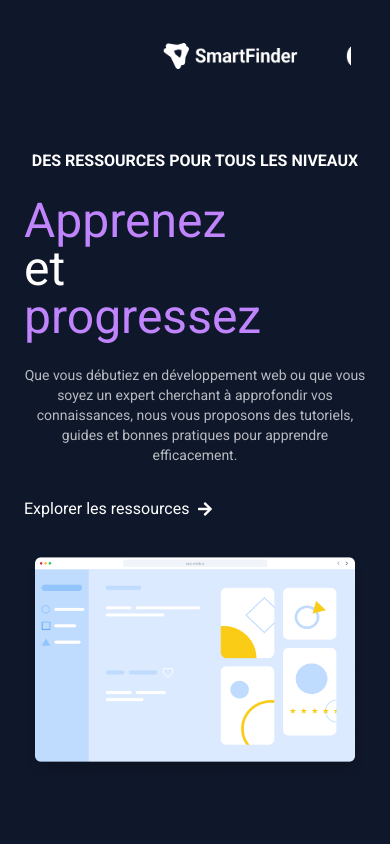
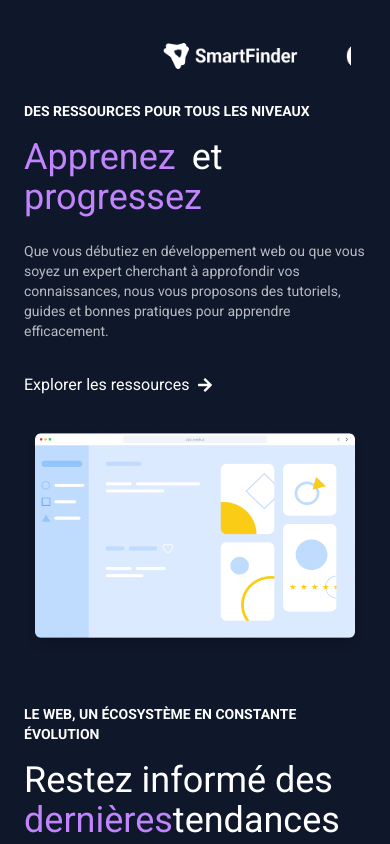
Before and after one commit to kenza15a/weeb_project_front, a React (Create React App) app: page / in a window 390 px wide. Shown: the part 820-1664 px from the top of the page. Built offline with nearby package versions, Linux system fonts and the light colour scheme.

Commit message:
homepage/mobile cta and footer mobile display

```diff
--- a/src/components/Footer/Footer.jsx
+++ b/src/components/Footer/Footer.jsx
@@ -46,7 +46,7 @@ const Footer = () => {
 
   return (
     <footer className=" bg-white min-h-[30vh] text-gray-400 py-8 px-8 md:px-12 flex flex-col justify-center items-center gap-y-4">
-      <div className="w-full h-full flex flex-row justify-around  gap-x-20   ">
+      <div className="w-full h-full flex md:flex-row flex-col justify-around  gap-x-20   ">
         <LogoBlock />
         <FooterBlocksArea blocks={blocks} className="ml-520" />
       </div>
--- a/src/components/Footer/FooterBlocksArea.jsx
+++ b/src/components/Footer/FooterBlocksArea.jsx
@@ -2,10 +2,15 @@ import React from "react";
 import LinkList from "./LinkList";
 import clsx from "clsx";
 
-const FooterBlocksArea = ({ blocks,className }) => {
-  //block.id block.link
+const FooterBlocksArea = ({ blocks, className }) => {
+  //block.id block.linkS
   return (
-    <div className={clsx("flex flex-row md:flex-row  md:justify-end  md:gap-x-40 flex-wrap",className)}>
+    <div
+      className={clsx(
+        "grid grid-cols-2 p-x-1 py-3 gap-3 md:flex  md:flex-row  md:justify-end  md:gap-x-40 md:flex-wrap",
+        className
+      )}
+    >
       {blocks.map((block, index) => (
         <LinkList blockTitle={block.title} links={block.links} key={index} />
       ))}
--- a/src/components/Footer/FooterSocialArea.jsx
+++ b/src/components/Footer/FooterSocialArea.jsx
@@ -3,7 +3,7 @@ import FooterIcons from "./FooterIcons";
 
 const FooterSocialArea = () => {
   return (
-    <div className="container mx-auto flex flex-row justify-between items-center">
+    <div className="container mx-auto flex flex-col md:flex-row justify-between items-center">
       <p className="text-sm opacity-70">
         © 2025 Weeb, Inc. All rights reserved.
       </p>
--- a/src/components/Home/CTAsection/InfosSection.jsx
+++ b/src/components/Home/CTAsection/InfosSection.jsx
@@ -11,21 +11,25 @@ const InfosSection = ({
   buttonText,
   illustrationComponent,
   reverse = false,
+  mobileDisplay = false,
+  mobileIllustrationComponent,
 }) => {
   return (
     <section
       className={clsx(
-        "mb-12 flex flex-col md:flex-row items-center justify-between gap-8 px-6 md:px-20 py-12",
+        "mb-12 flex flex-col md:flex-row items-center justify-between gap-8 px-6 md:px-20 md:py-12",
         { "md:flex-row-reverse": reverse } // Reverse layout for desktop when needed
       )}
     >
       {/* Text Content */}
-      <div className="w-full md:w-1/2 gap-2 flex flex-col text-center md:text-left">
-        <h3 className="text-md font-bold text-white uppercase mb-4">
+      <div className="w-full md:w-1/2 gap-2 flex flex-col text-left ">
+        <h3 className="text-sm md:text-md font-bold text-white uppercase md:mb-4 mb-2">
           {Subtitle}
         </h3>
         {title /*an h2 component */}
-        <p className="text-white opacity-70 mt-4 text-sm">{description}</p>
+        <p className="text-white opacity-70 mt-4 text-sm text-left ">
+          {description}
+        </p>
         <Link
           to="#"
           className=" text-white text-md  mt-6 flex flex-row items-center gap-x-2  "
@@ -36,9 +40,14 @@ const InfosSection = ({
       </div>
 
       {/* Dynamic Illustration Component (Image or Animation) */}
-      <div className="w-full md:w-1/2 flex justify-center">
+      <div className="w-full md:w-1/2 md:flex hidden justify-center">
         {illustrationComponent}
       </div>
+      {mobileDisplay && (
+        <div className="w-full md:w-1/2 md:hidden flex justify-center">
+          {mobileIllustrationComponent}
+        </div>
+      )}
     </section>
   );
 };
--- a/src/components/Home/CTAsection/SectionTitle.jsx
+++ b/src/components/Home/CTAsection/SectionTitle.jsx
@@ -1,6 +1,6 @@
 const FirstSectionTitle = () => {
   return (
-    <h2 className="flex flex-row gap-x-4 flex-wrap text-5xl text-heading max-w-[70%] lg:max-w-[55%]">
+    <h2 className="flex flex-row gap-x-4 flex-wrap text-4xl md:text-5xl text-heading max-w-[70%] lg:max-w-[55%]">
       <span className="">Apprenez</span>
       <span className="text-white">et</span>
       <span>progressez</span>
@@ -9,7 +9,7 @@ const FirstSectionTitle = () => {
 };
 const SecondSectionTitle = () => {
   return (
-    <h2 className="flex flex-row gap-x-4 flex-wrap text-5xl text-heading ">
+    <h2 className="flex flex-row md:gap-x-4 flex-wrap text-4xl md:text-5xl text-heading ">
       <span className="text-white">Restez informé des</span>
       <span>dernières</span>
       <span className="text-white">tendances</span>
--- a/src/pages/HomePage/HomePage.jsx
+++ b/src/pages/HomePage/HomePage.jsx
@@ -1,4 +1,6 @@
 import React from "react";
+import clsx from "clsx";
+
 import Hero from "../../components/Home/Hero/Hero";
 import desktopImage from "../../assets/images/Desktop.png";
 import Testimonials from "../../components/Home/Testiminals/Testimonials";
@@ -10,7 +12,7 @@ import logo5 from "../../assets/images/testimonials/Logo-grey (4).png";
 import InfosSection from "../../components/Home/CTAsection/InfosSection";
 import RotatingSquares from "../../components/Home/CTAsection/RotatingSquares ";
 import sectionTitles from "../../components/Home/CTAsection/SectionTitle";
-import clsx from "clsx";
+import mobileSquaresImg from "../../assets/images/animated-sqares.png";
 const HomePage = () => {
   //CTA titles
   const FirstSectionTitle = sectionTitles.FirstSectionTitle;
@@ -102,6 +104,11 @@ const HomePage = () => {
           <img src={desktopImage} alt="Illustration" className="w-full" />
         }
         reverse={false}
+        //display on mobile too
+        mobileDisplay={true}
+        mobileIllustrationComponent={
+          <img src={desktopImage} alt="Illustration" className="w-full" />
+        }
       />
 
       {/* Second Section - Text on Right */}
@@ -113,6 +120,11 @@ const HomePage = () => {
         buttonText="Lire les articles récents"
         illustrationComponent={<RotatingSquares />}
         reverse={true}
+        // change the mobile illustration
+        mobileDisplay={true}
+        mobileIllustrationComponent={
+          <img src={mobileSquaresImg} alt="Illustration" className="w-full" />
+        }
       />
     </main>
   );
```
Also changed, not shown: src/assets/images/animated-sqares.png (added).
